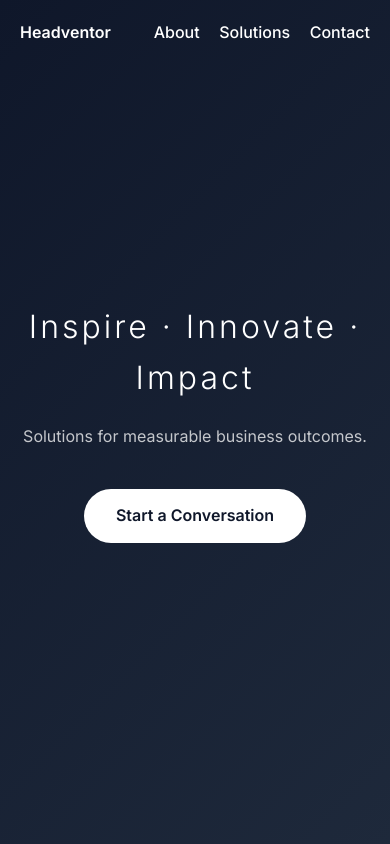
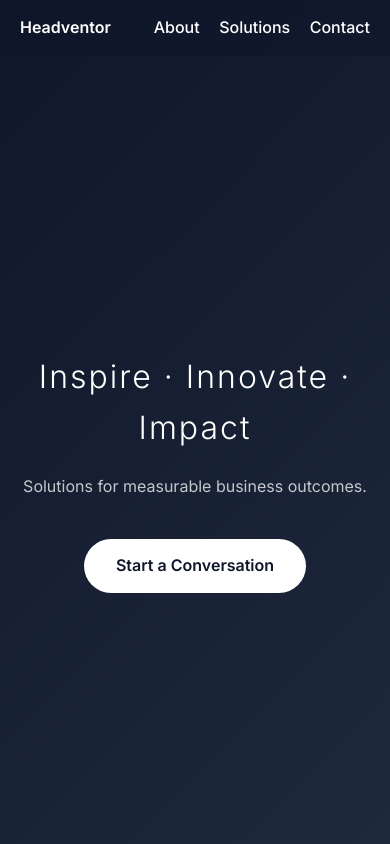
Before and after one commit to connectabhinavjain-byte/headventor-website, a plain HTML site: page index.html in a window 390 px wide. Shown: the top 844 px of the page. Drawn offline with Linux system fonts and the light colour scheme.

Commit message:
Update style.css

```diff
--- a/style.css
+++ b/style.css
@@ -39,9 +39,13 @@ nav {
     justify-content: space-between;
     align-items: center;
     padding: 20px 8%;
-    position: absolute;
+    position: fixed;                 /* Changed from absolute */
     width: 100%;
-    z-index: 10;
+    top: 0;
+    left: 0;
+    background: rgba(15, 23, 42, 0.6);
+    backdrop-filter: blur(10px);
+    z-index: 1000;
 }
 
 nav a {
@@ -61,27 +65,29 @@ nav a:hover {
 ================================= */
 
 .hero {
-    height: 100vh;
+    min-height: 100vh;
+    padding-top: 100px;             /* Push content below fixed nav */
     display: flex;
     flex-direction: column;
     justify-content: center;
     align-items: center;
     text-align: center;
-    padding: 0 20px;
+    padding-left: 20px;
+    padding-right: 20px;
     background: linear-gradient(135deg, var(--primary-bg), var(--secondary-bg));
 }
 
 /* Tagline */
 .hero-tagline {
     font-weight: 300;
-    letter-spacing: 5px;
-    font-size: 2.8rem;
+    letter-spacing: 4px;
+    font-size: 2.6rem;
     margin-bottom: 20px;
 }
 
 /* Subline */
 .hero-sub {
-    font-size: 1.2rem;
+    font-size: 1.1rem;
     color: var(--text-muted);
     max-width: 700px;
     margin-bottom: 40px;
@@ -112,7 +118,7 @@ nav a:hover {
 ================================= */
 
 .section {
-    padding: 100px 8%;
+    padding: 120px 8%;
 }
 
 .section h2 {
@@ -123,20 +129,20 @@ nav a:hover {
 .section p {
     max-width: 800px;
     color: var(--text-muted);
+    font-size: 1.05rem;
 }
 
 /* ===============================
-   DARK OVERLAY SECTION (CTA FIX)
+   DARK CTA SECTION
 ================================= */
 
 .section-dark {
     position: relative;
-    padding: 100px 20px;
+    padding: 120px 20px;
     text-align: center;
     background: linear-gradient(135deg, var(--secondary-bg), var(--primary-bg));
 }
 
-/* Overlay */
 .section-dark::before {
     content: "";
     position: absolute;
@@ -145,13 +151,11 @@ nav a:hover {
     z-index: 0;
 }
 
-/* Keep content above overlay */
 .section-dark * {
     position: relative;
     z-index: 1;
 }
 
-/* CTA text */
 .cta-text {
     font-size: 1.3rem;
     font-weight: 500;
@@ -196,28 +200,28 @@ footer {
 
 @media (max-width: 768px) {
 
+    nav {
+        padding: 15px 20px;
+    }
+
+    nav a {
+        margin-left: 15px;
+    }
+
     .hero-tagline {
         font-size: 2rem;
-        letter-spacing: 3px;
+        letter-spacing: 2px;
     }
 
     .hero-sub {
         font-size: 1rem;
     }
 
-    nav {
-        padding: 20px;
-    }
-
-    nav a {
-        margin-left: 15px;
-    }
-
     .section {
-        padding: 70px 20px;
+        padding: 80px 20px;
     }
 
     .section-dark {
-        padding: 70px 20px;
+        padding: 80px 20px;
     }
 }
```
